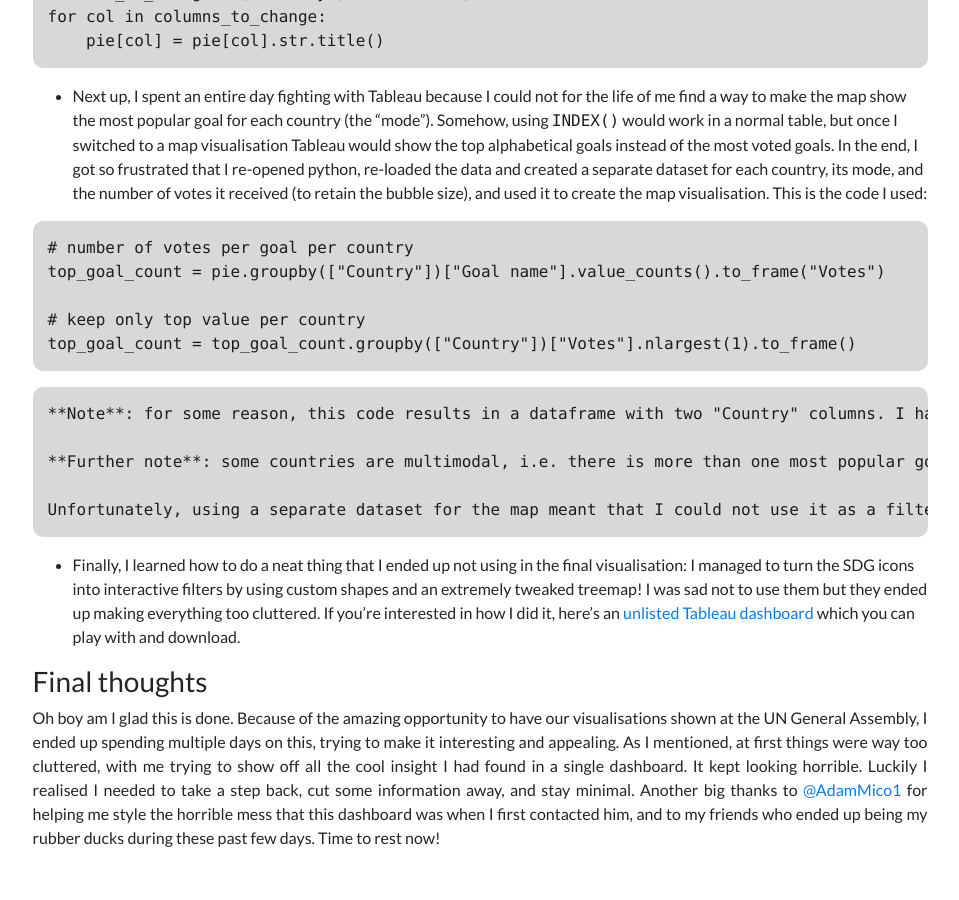
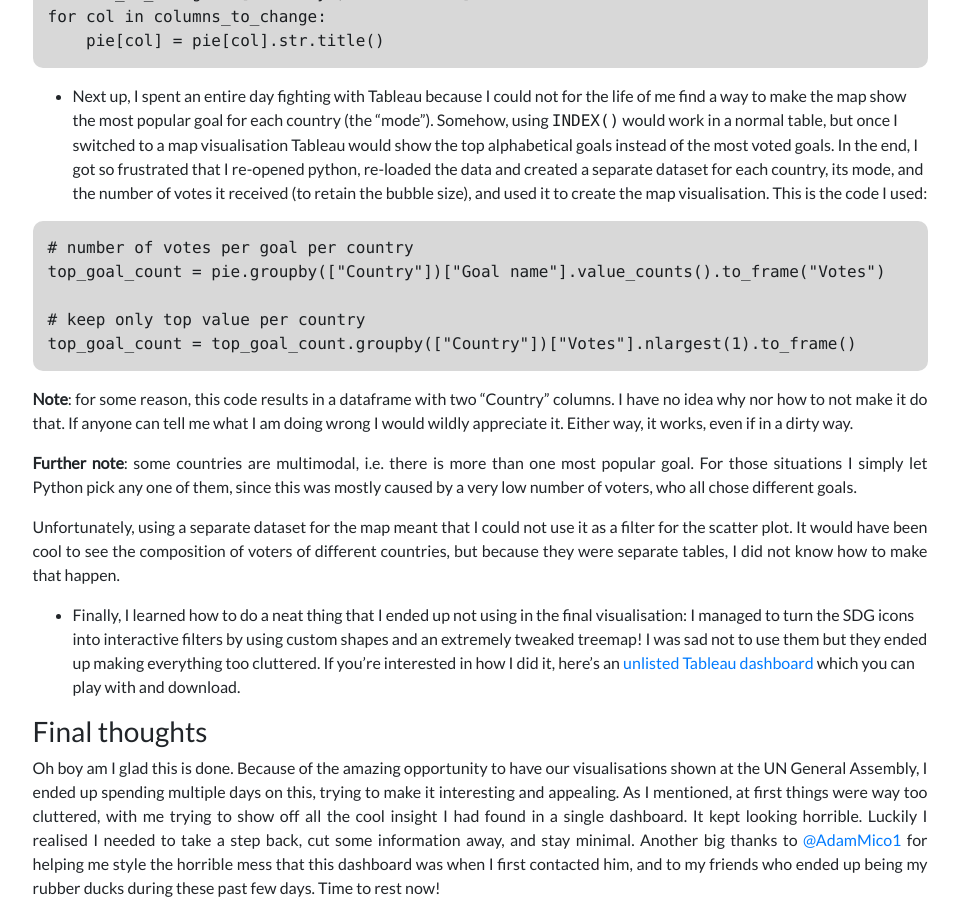
Before and after one commit to alepoptosis/alepoptosis.github.io, a Jekyll site: the page built from _posts/2019-09-18-w38_makeover_monday.md, in a window 1280 px wide and 900 px high, scrolled down 3024 px. Shown: the whole window, without its empty margins (160-1119 px from the left). Built offline with Jekyll 4.4.1, drawn with Linux system fonts in a browser that asks for light colours; nearby versions of some CDN libraries; before the commit the page ends 3874 px from its top, so only the background shows below that.

Commit message:
MM w38 edit 2

````diff
--- a/_posts/2019-09-18-w38_makeover_monday.md
+++ b/_posts/2019-09-18-w38_makeover_monday.md
@@ -63,11 +63,12 @@ top_goal_count = pie.groupby(["Country"])["Goal name"].value_counts().to_frame("
 # keep only top value per country
 top_goal_count = top_goal_count.groupby(["Country"])["Votes"].nlargest(1).to_frame()
 ```
-	**Note**: for some reason, this code results in a dataframe with two "Country" columns. I have no idea why nor how to not make it do that. If anyone can tell me what I am doing wrong I would wildly appreciate it. Either way, it works, even if in a dirty way.
 
-	**Further note**: some countries are multimodal, i.e. there is more than one most popular goal. For those situations I simply let Python pick any one of them, since this was mostly caused by a very low number of voters, who all chose different goals.
+**Note**: for some reason, this code results in a dataframe with two "Country" columns. I have no idea why nor how to not make it do that. If anyone can tell me what I am doing wrong I would wildly appreciate it. Either way, it works, even if in a dirty way.
 
-	Unfortunately, using a separate dataset for the map meant that I could not use it as a filter for the scatter plot. It would have been cool to see the composition of voters of different countries, but because they were separate tables, I did not know how to make that happen.
+**Further note**: some countries are multimodal, i.e. there is more than one most popular goal. For those situations I simply let Python pick any one of them, since this was mostly caused by a very low number of voters, who all chose different goals.
+
+Unfortunately, using a separate dataset for the map meant that I could not use it as a filter for the scatter plot. It would have been cool to see the composition of voters of different countries, but because they were separate tables, I did not know how to make that happen.
 
 - Finally, I learned how to do a neat thing that I ended up not using in the final visualisation: I managed to turn the SDG icons into interactive filters by using custom shapes and an extremely tweaked treemap! I was sad not to use them but they ended up making everything too cluttered. If you're interested in how I did it, here's an [unlisted Tableau dashboard](https://public.tableau.com/profile/alepoptosis#!/vizhome/Notes-Interactiveicons/Selectgoal?publish=yes) which you can play with and download.
 
````
